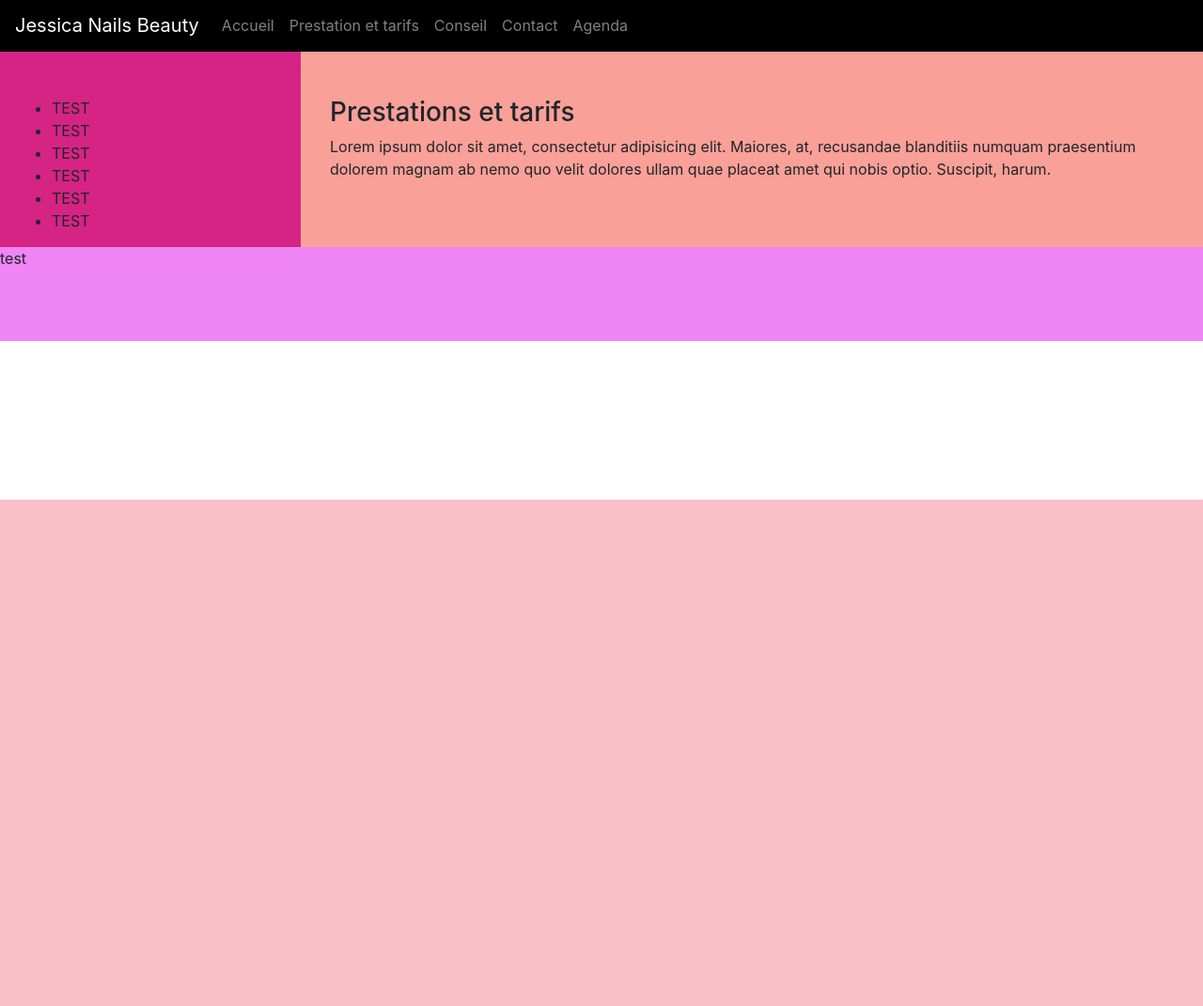
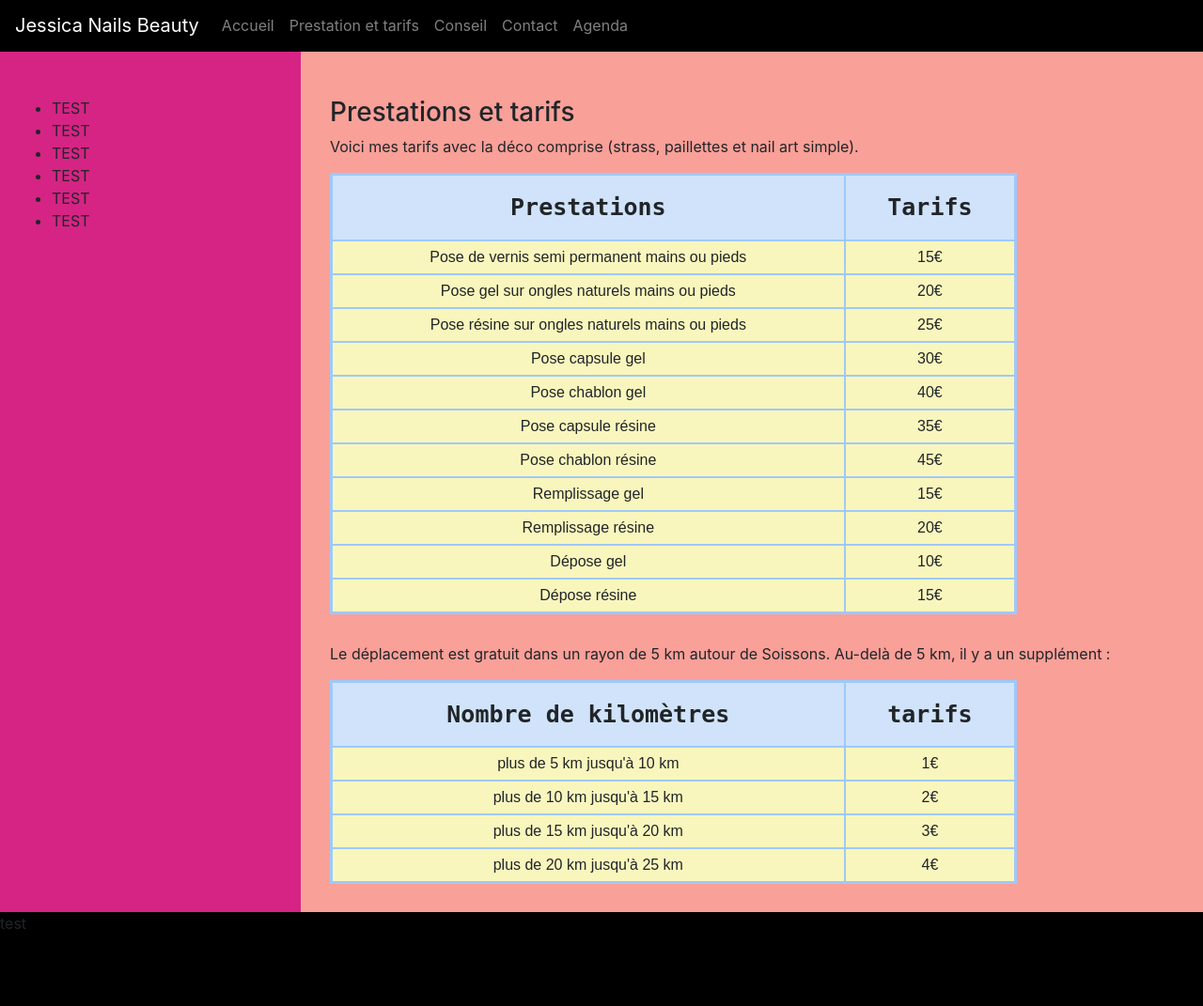
Before and after one commit to cyrheal/projetProTest, a PHP site: page /prestation.php in a window 1280 px wide. Shown: the part 268-1339 px from the top of the page at 94% size. Before the commit the page ends 800 px from the top, so only its background shows below. Run offline with PHP 8.4, Linux system fonts and the light colour scheme.

Commit message:
ongletPrestationsEtTarifs

```diff
--- a/assets/css/style.css
+++ b/assets/css/style.css
@@ -3,6 +3,7 @@
     padding: 0 !important;
 }
 .bgNavbar{
+/*    #F185B3*/
     background-color: black;
 }
 .colonneGauche{
@@ -13,5 +14,34 @@
 }
 footer{
 height:100px;
-background-color: #ef84f4;
+background-color: black;
 }
+/*tableau prestations*/
+table {
+border: 3px solid #9fc9f9;
+/*border-collapse détermine si les bordures d'un tableau sont séparées ou fusionnées*/
+border-collapse: collapse;
+width: 80%;
+margin-bottom: 30px;
+}
+th {
+font-family: monospace;
+font-size: 25px;
+border: 2px solid #9fc9f9;
+/*taille de la première cellule (les 3 / 4))*/
+width: 75%;
+padding: 15px;
+/*pourquoi le texte align est en inherit?*/
+text-align: center !important;
+background-color: #D0E3FA;
+}
+td {
+font-family: sans-serif;
+border: 2px solid #9fc9f9;
+width: 50%;
+padding: 5px;
+text-align: center;
+background-color: #f9f6bd;
+}
+
+/*autre*/
--- a/prestation.php
+++ b/prestation.php
@@ -16,7 +16,84 @@ include 'template/header.php';
         <div class="col-md-9 colonneDroite"><!--couleur colonne droite-->
             <div class="ml-3 mt-5"><!--marge left 3 marge top 5-->
                 <h3>Prestations et tarifs</h3>
-                <p> Lorem ipsum dolor sit amet, consectetur adipisicing elit. Maiores, at, recusandae blanditiis numquam praesentium dolorem magnam ab nemo quo velit dolores ullam quae placeat amet qui nobis optio. Suscipit, harum.</p>
+                <p>Voici mes tarifs avec la déco comprise (strass, paillettes et nail art simple).</p>
+
+                <table>
+                    <tr>
+                        <th>Prestations</th>
+                        <th>Tarifs</th>
+                    </tr>
+
+                    <tr>
+                        <td>Pose de vernis semi permanent mains ou pieds</td>
+                        <td>15€</td>
+                    </tr>
+
+                    <tr>
+                        <td>Pose gel sur ongles naturels mains ou pieds</td>
+                        <td>20€</td>
+                    </tr>
+                    <tr>
+                        <td>Pose résine sur ongles naturels mains ou pieds</td>
+                        <td>25€</td>
+                    </tr>
+                    <tr>
+                        <td>Pose capsule gel</td>
+                        <td>30€</td>
+                    </tr>
+                    <tr>
+                        <td>Pose chablon gel</td>
+                        <td>40€</td>
+                    </tr>
+                    <tr>
+                        <td>Pose capsule résine</td>
+                        <td>35€</td>
+                    </tr>
+                    <tr>
+                        <td>Pose chablon résine</td>
+                        <td>45€</td>
+                    </tr>
+                    <tr>
+                        <td>Remplissage gel</td>
+                        <td>15€</td>
+                    </tr>
+                    <tr>
+                        <td>Remplissage résine</td>
+                        <td>20€</td>
+                    </tr>
+                    <tr>
+                        <td>Dépose gel</td>
+                        <td>10€</td>
+                    </tr>
+                    <tr>
+                        <td>Dépose résine</td>
+                        <td>15€</td>
+                    </tr>
+                </table>
+                <p>Le déplacement est gratuit dans un rayon de 5 km autour de Soissons. Au-delà de 5 km, il y a un supplément : </p>
+                <table>
+                    <tr>
+                    <th>Nombre de kilomètres</th>
+                    <th>tarifs</th>
+                    </tr>
+                    <tr>
+                        <td>plus de 5 km jusqu'à 10 km</td>
+                        <td>1€</td>
+                    </tr>
+                       <tr>
+                        <td>plus de 10 km jusqu'à 15 km</td>
+                        <td>2€</td>
+                    </tr>
+                       <tr>
+                        <td>plus de 15 km jusqu'à 20 km</td>
+                        <td>3€</td>
+                    </tr>
+                       <tr>
+                        <td>plus de 20 km jusqu'à 25 km</td>
+                        <td>4€</td>
+                    </tr>
+
+                </table>
             </div>
         </div>
     </div>
--- a/template/header.php
+++ b/template/header.php
@@ -18,7 +18,7 @@
             </button>
             <div class="collapse navbar-collapse" id="navbarNavAltMarkup">
                 <div class="navbar-nav"><!--  navbar-nav = aligne à l'horizontal les onglets-->
-                    <a class="nav-item nav-link" href="index.php">Accueil<span class="sr-only">(current)</span></a>
+                    <a class="nav-item nav-link" href="index.php">Accueil</a><!--home.php est inclus dans l'index-->
                     <a class="nav-item nav-link" href="prestation.php">Prestation et tarifs</a><!--nav-item nav link pour changer la couleur de bleu à l actuel-->
                     <a class="nav-item nav-link" href="conseil.php">Conseil</a>
                     <a class="nav-item nav-link" href="contact.php">Contact</a>
```
